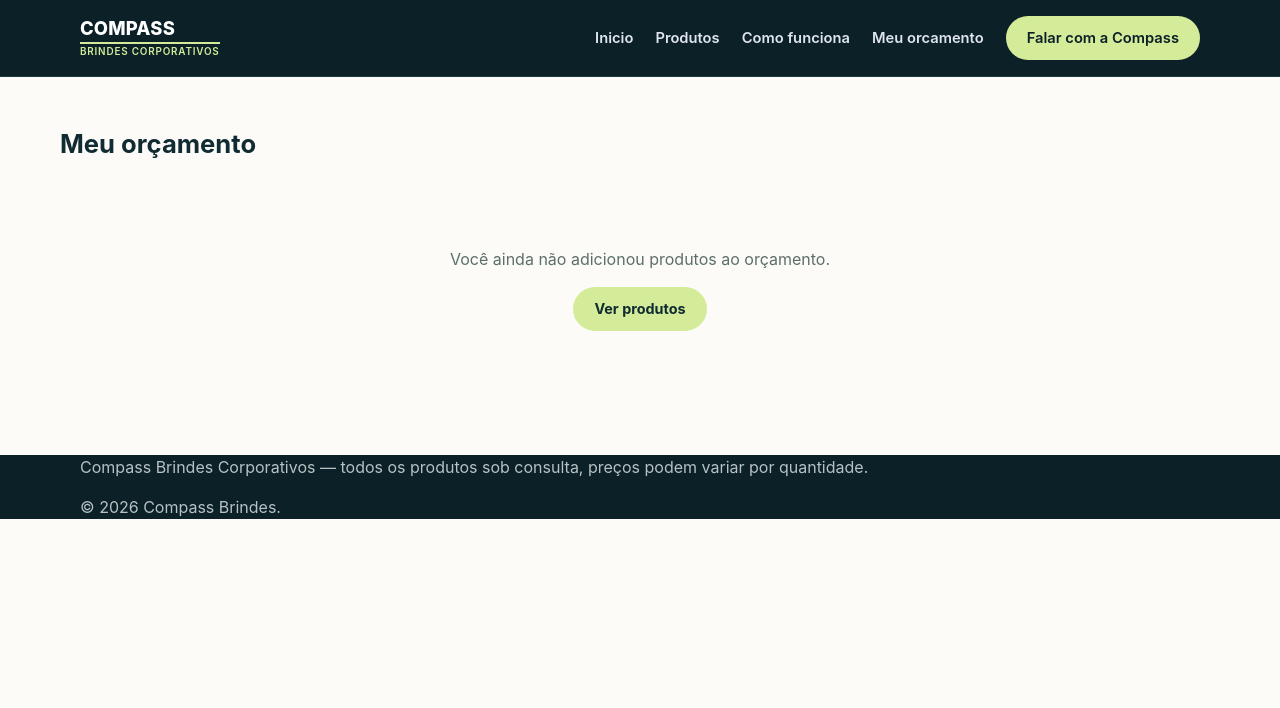
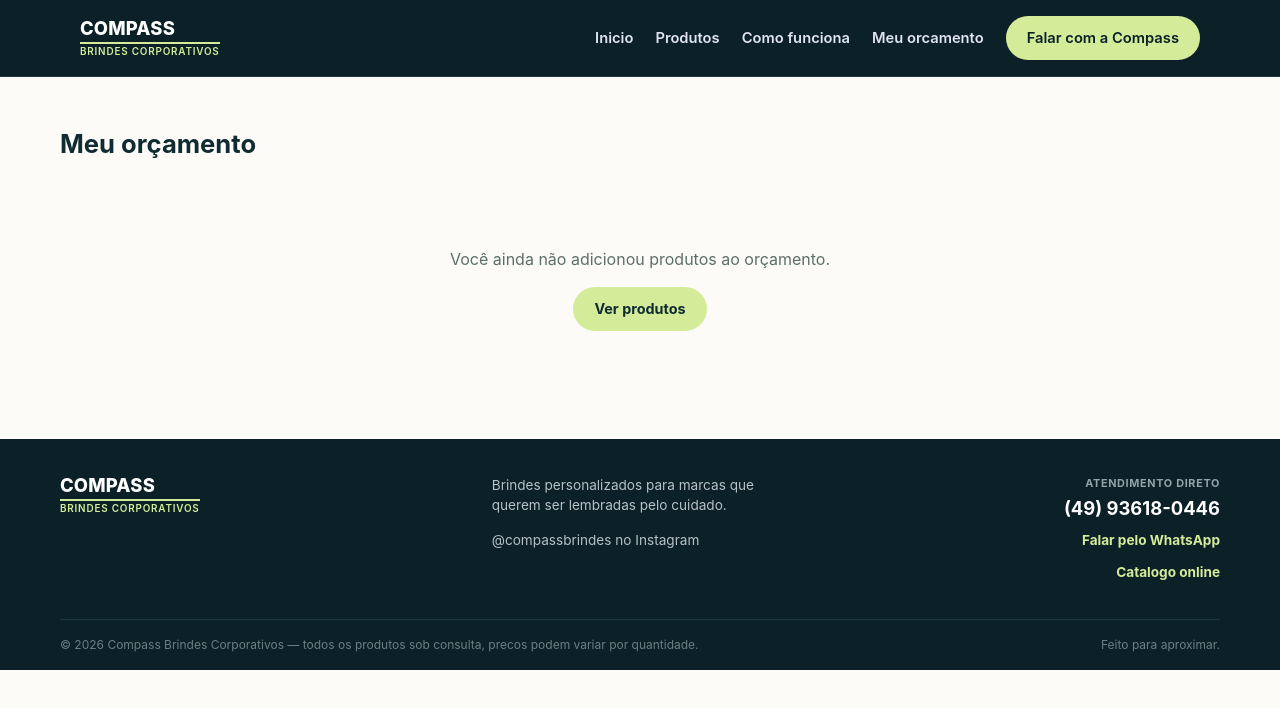
Before and after one commit to compassbrindes-stack/compass-brindes, a Next.js app: page /orcamento in a window 1280 px wide. Shown: the top 708 px of the page. Built offline with nearby package versions, Linux system fonts and the light colour scheme.

Commit message:
Update site-footer.tsx

```diff
--- a/components/site-footer.tsx
+++ b/components/site-footer.tsx
@@ -1,9 +1,45 @@
+import Link from "next/link";
+
+const WHATSAPP_NUMBER = process.env.NEXT_PUBLIC_WHATSAPP_NUMBER ?? "";
+const whatsappUrl = WHATSAPP_NUMBER
+  ? `https://wa.me/${WHATSAPP_NUMBER}?text=${encodeURIComponent(
+      "Ola! Vim pelo site da Compass Brindes e gostaria de um orcamento."
+    )}`
+  : "/orcamento";
+
 export function SiteFooter() {
   return (
     <footer className="site-footer">
-      <div className="container">
-        <p>Compass Brindes Corporativos — todos os produtos sob consulta, preços podem variar por quantidade.</p>
-        <p>© {new Date().getFullYear()} Compass Brindes.</p>
+      <div className="container site-footer__top">
+        <div className="logo">
+          COMPASS
+          <span>Brindes corporativos</span>
+        </div>
+
+        <div style={{ maxWidth: 280, fontSize: "0.85rem" }}>
+          Brindes personalizados para marcas que querem ser lembradas pelo cuidado.
+          <div style={{ marginTop: 14 }}>
+            <a href="https://instagram.com/compassbrindes" target="_blank" rel="noreferrer">
+              @compassbrindes no Instagram
+            </a>
+          </div>
+        </div>
+
+        <div className="site-footer__contact">
+          <div className="label">Atendimento direto</div>
+          <div className="phone">(49) 93618-0446</div>
+          <a href={whatsappUrl} target={WHATSAPP_NUMBER ? "_blank" : undefined} rel="noreferrer">
+            Falar pelo WhatsApp
+          </a>
+          <div style={{ marginTop: 8 }}>
+            <Link href="/produtos">Catalogo online</Link>
+          </div>
+        </div>
+      </div>
+
+      <div className="container site-footer__bottom">
+        <span>&copy; {new Date().getFullYear()} Compass Brindes Corporativos &mdash; todos os produtos sob consulta, precos podem variar por quantidade.</span>
+        <span>Feito para aproximar.</span>
       </div>
     </footer>
   );
```
